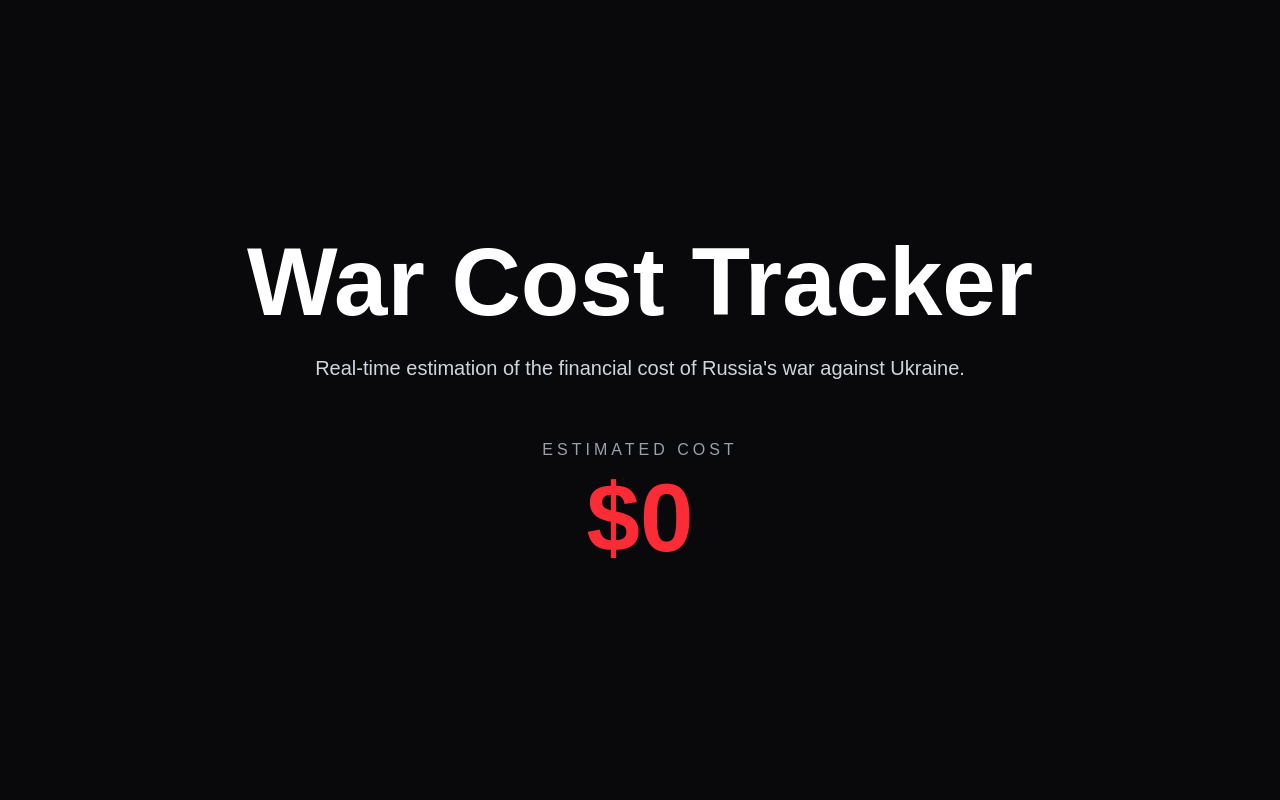
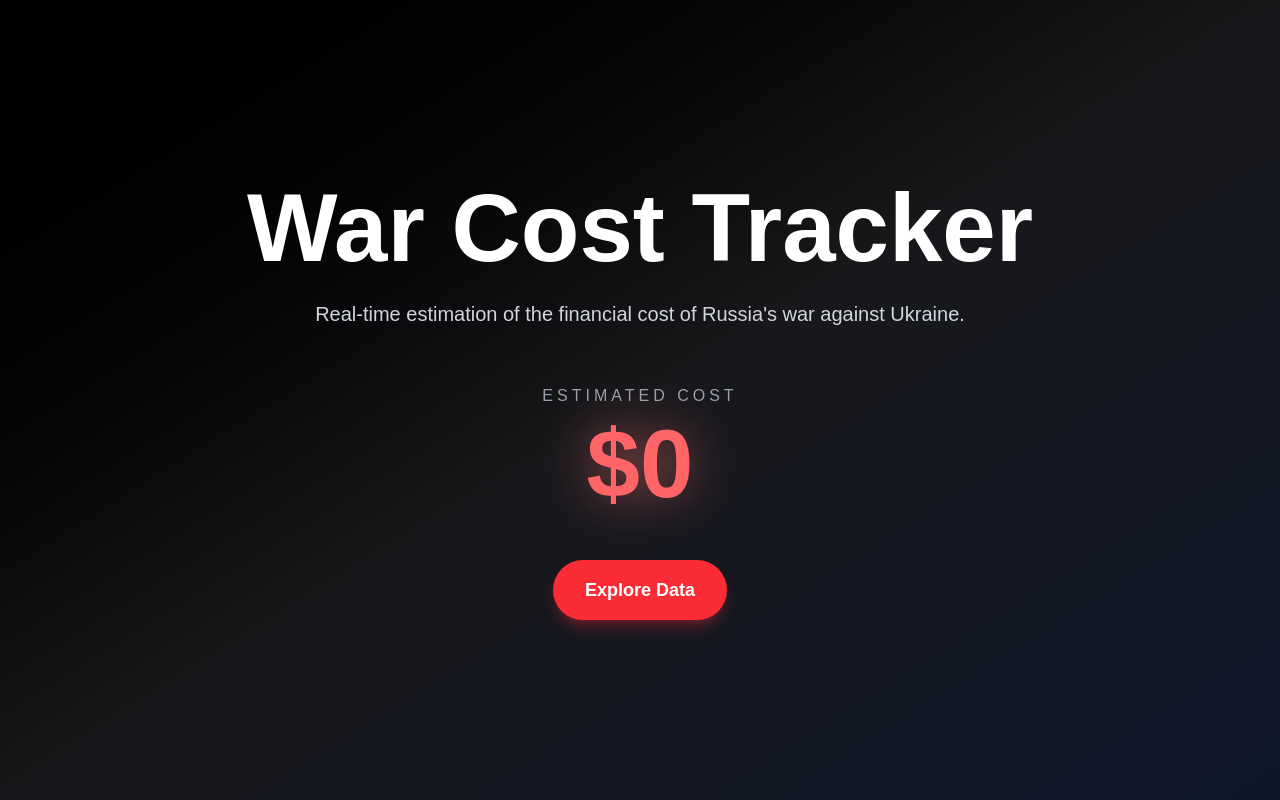
Before and after one commit to Gospod-cyber/WCT, a Next.js app: page / in a window 1280 px wide. Built offline with nearby package versions, Linux system fonts and the light colour scheme.

Commit message:
Update Hero design

```diff
--- a/src/components/Hero.tsx
+++ b/src/components/Hero.tsx
@@ -1,6 +1,6 @@
 export default function Hero() {
   return (
-    <section className="min-h-screen bg-[#09090B] text-white flex flex-col justify-center items-center px-6">
+    <section className="min-h-screen bg-gradient-to-br from-black via-zinc-900 to-slate-900 text-white flex flex-col justify-center items-center px-6">
 
       <h1 className="text-6xl md:text-8xl font-bold text-center">
         War Cost Tracker
@@ -11,16 +11,18 @@ export default function Hero() {
       </p>
 
       <div className="mt-14 text-center">
-
         <p className="text-gray-400 uppercase tracking-[4px]">
           Estimated Cost
         </p>
 
-        <h2 className="text-6xl md:text-8xl font-extrabold text-red-500 mt-2">
+        <h2 className="text-6xl md:text-8xl font-extrabold text-red-400 drop-shadow-[0_0_25px_rgba(248,113,113,0.6)] mt-2">
           $0
         </h2>
+      </div>
 
-      </div>
+      <button className="mt-12 rounded-full bg-red-500 hover:bg-red-600 transition-all duration-300 px-8 py-4 text-lg font-semibold shadow-lg shadow-red-500/30">
+        Explore Data
+      </button>
 
     </section>
   );
```
